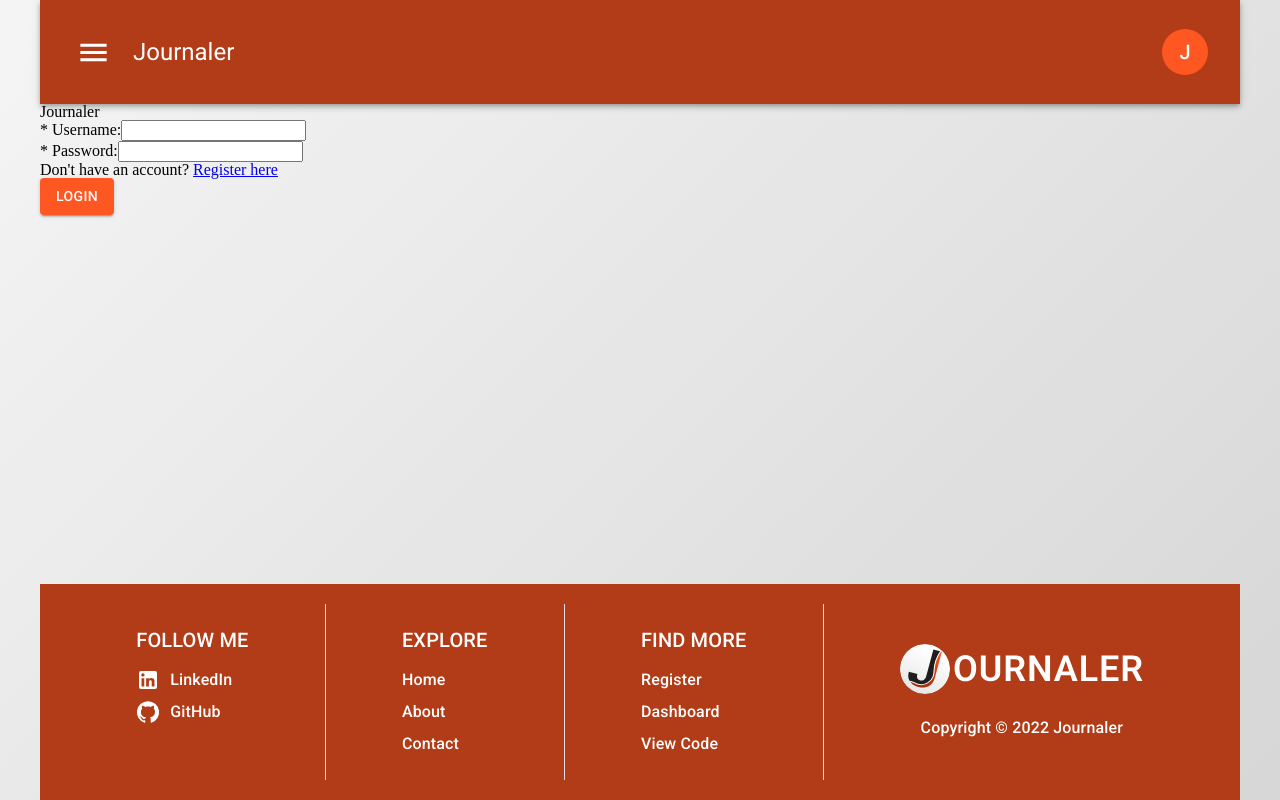
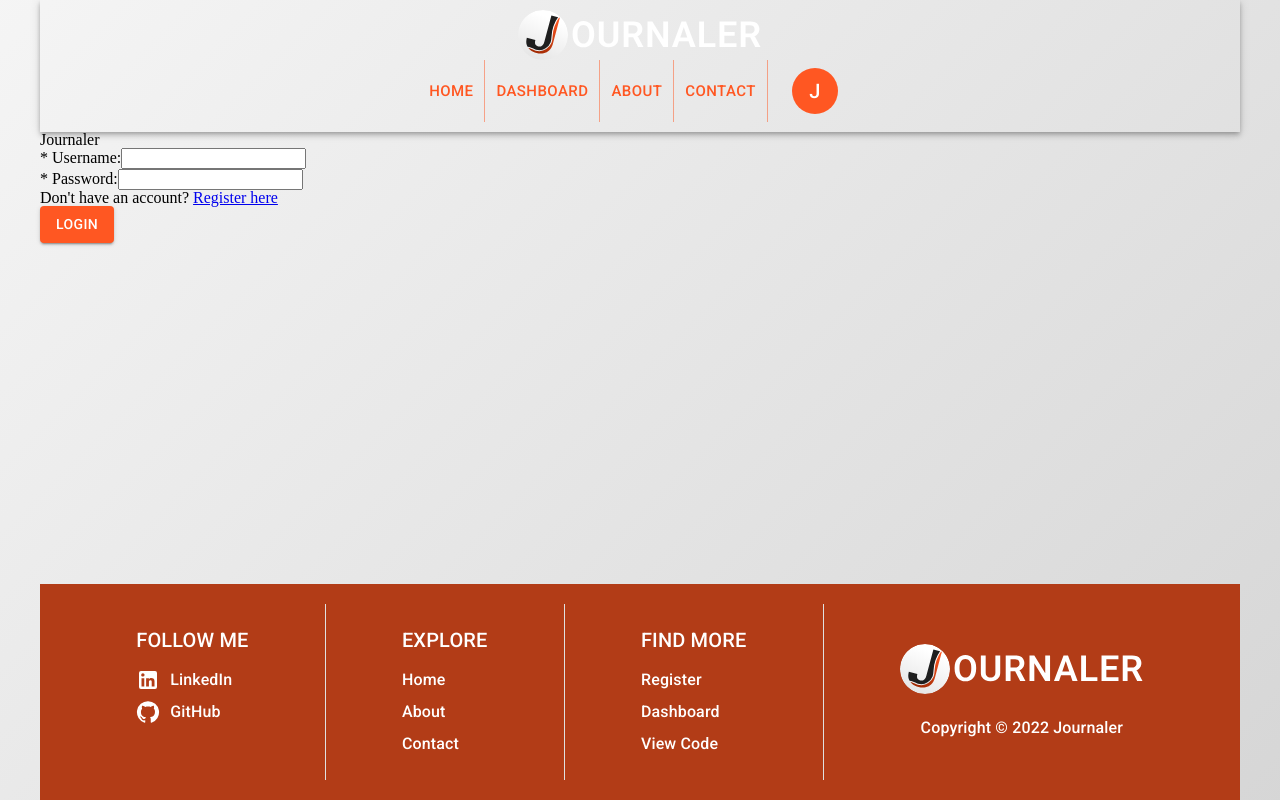
Before and after one commit to waylonturbes/journaler-frontend, a React (Create React App) app: page / in a window 1280 px wide. Built offline with nearby package versions, Linux system fonts and the light colour scheme.

Commit message:
feat: convert desktop nav tabs to button group

```diff
--- a/src/components/base/NavBar/DesktopNavBar.tsx
+++ b/src/components/base/NavBar/DesktopNavBar.tsx
@@ -1,12 +1,11 @@
-import React, { useState } from "react";
+import React from "react";
 import { NavLink } from "react-router-dom";
 import AvatarButton from "../AvatarButton";
-import { AppBar, Tabs, Tab, Box } from "@mui/material";
+import { AppBar, Box, ButtonGroup, Button } from "@mui/material";
 import PersonIcon from "@mui/icons-material/Person";
 import Brand from "../../../assets/brand.svg";
 
 interface NavProps {
-  pathname: string;
   dummyUser: {
     email: string;
     isAuthenticated: boolean;
@@ -14,75 +13,72 @@ interface NavProps {
 }
 
 const DesktopNavBar = (props: NavProps) => {
-  const { pathname, dummyUser } = props;
-  const [tab, setTab] = useState(pathname);
-  const handleChange = (event: React.SyntheticEvent, newValue: string) => {
-    setTab(newValue);
-  };
+  const { dummyUser } = props;
 
   return (
     <AppBar
       component="header"
       position="sticky"
+      color="transparent"
       sx={{
         px: "20px",
         py: "10px",
-        height: "94",
-        borderRadius: "0px 0px 20px 20px",
-        border: "6px solid #3E2B24", // color is primary.dark
         display: "flex",
-        flexDirection: "row",
         justifyContent: "space-between",
         alignItems: "center",
       }}
     >
       <img src={Brand} alt="Journaler branding" />
-      <Tabs
-        value={tab}
-        onChange={handleChange}
-        textColor="inherit"
-        indicatorColor="secondary"
-        aria-label="header navigation links"
-        sx={{
-          p: "8px",
-          backgroundColor: "primary.dark",
-          borderRadius: "6px",
-        }}
-      >
-        <Tab value="home" label="Home" component={NavLink as any} to={"/"} />
-        <Tab
+      <ButtonGroup variant="text" aria-label="header navigation links">
+        <Button
+          size="large"
+          value="home"
+          label="Home"
+          component={NavLink as any}
+          to={"/"}
+        >
+          HOME
+        </Button>
+        <Button
+          size="large"
           value="dashboard"
-          label="Dashboard"
           component={NavLink as any}
           to={"/dashboard"}
-        />
-        <Tab
+        >
+          DASHBOARD
+        </Button>
+        <Button
+          size="large"
           value="about"
-          label="About"
           component={NavLink as any}
           to={"/about"}
-        />
-        <Tab
+        >
+          ABOUT
+        </Button>
+        <Button
+          size="large"
           value="contact"
-          label="Contact"
           component={NavLink as any}
           to={"/contact"}
-        />
+        >
+          CONTACT
+        </Button>
         {dummyUser.isAuthenticated ? (
           <Box sx={{ px: "16px", margin: "auto" }}>
             <AvatarButton userInitial={dummyUser.email[0].toUpperCase()} />
           </Box>
         ) : (
-          <Tab
-            value="login"
+          <Button
+            size="large"
             component={NavLink as any}
             to={"/auth/login"}
             icon={<PersonIcon />}
             iconPosition="start"
-            label="Login"
-          />
+          >
+            LOGIN
+          </Button>
         )}
-      </Tabs>
+      </ButtonGroup>
     </AppBar>
   );
 };
--- a/src/components/base/NavBar/index.tsx
+++ b/src/components/base/NavBar/index.tsx
@@ -2,11 +2,9 @@ import React from "react";
 import DesktopNavBar from "./DesktopNavBar";
 import MobileNavBar from "./MobileNavBar";
 import useWindowSize from "../../../utils/useWindowSize";
-import usePathname from "../../../utils/usePathname";
 
 const NavBar = () => {
   let windowSize = useWindowSize();
-  let currentPath = usePathname();
   // will be replaced when connected to backend
   const dummyUser = {
     email: "jkbowser@att.net",
@@ -15,12 +13,8 @@ const NavBar = () => {
 
   return (
     <>
-      {windowSize === 1000 ? (
-        currentPath === "profile" || currentPath === "logout" ? (
-          <DesktopNavBar pathname="home" dummyUser={dummyUser} />
-        ) : (
-          <DesktopNavBar pathname={currentPath} dummyUser={dummyUser} />
-        )
+      {windowSize > 1000 ? (
+        <DesktopNavBar dummyUser={dummyUser} />
       ) : (
         <MobileNavBar dummyUser={dummyUser} />
       )}
```
